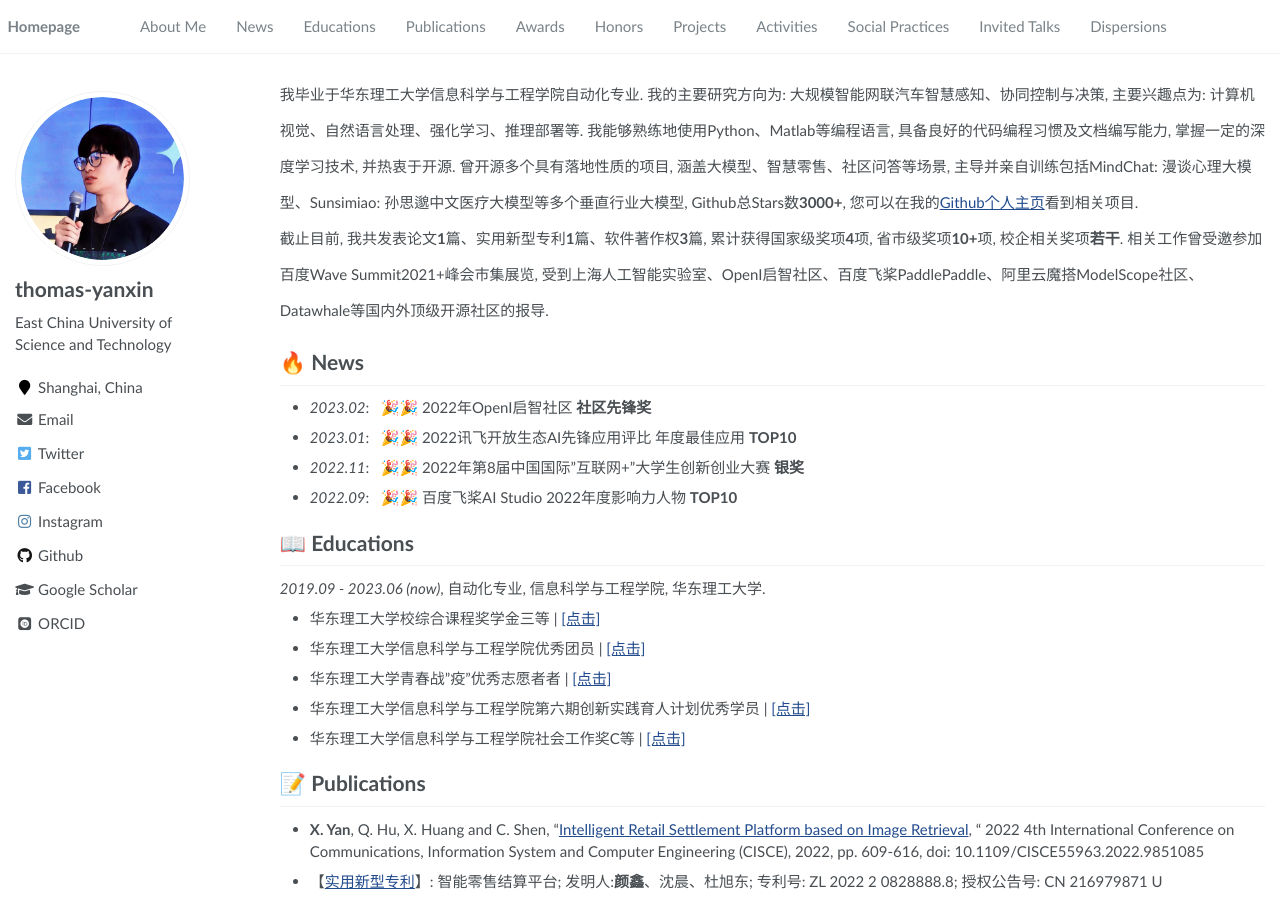
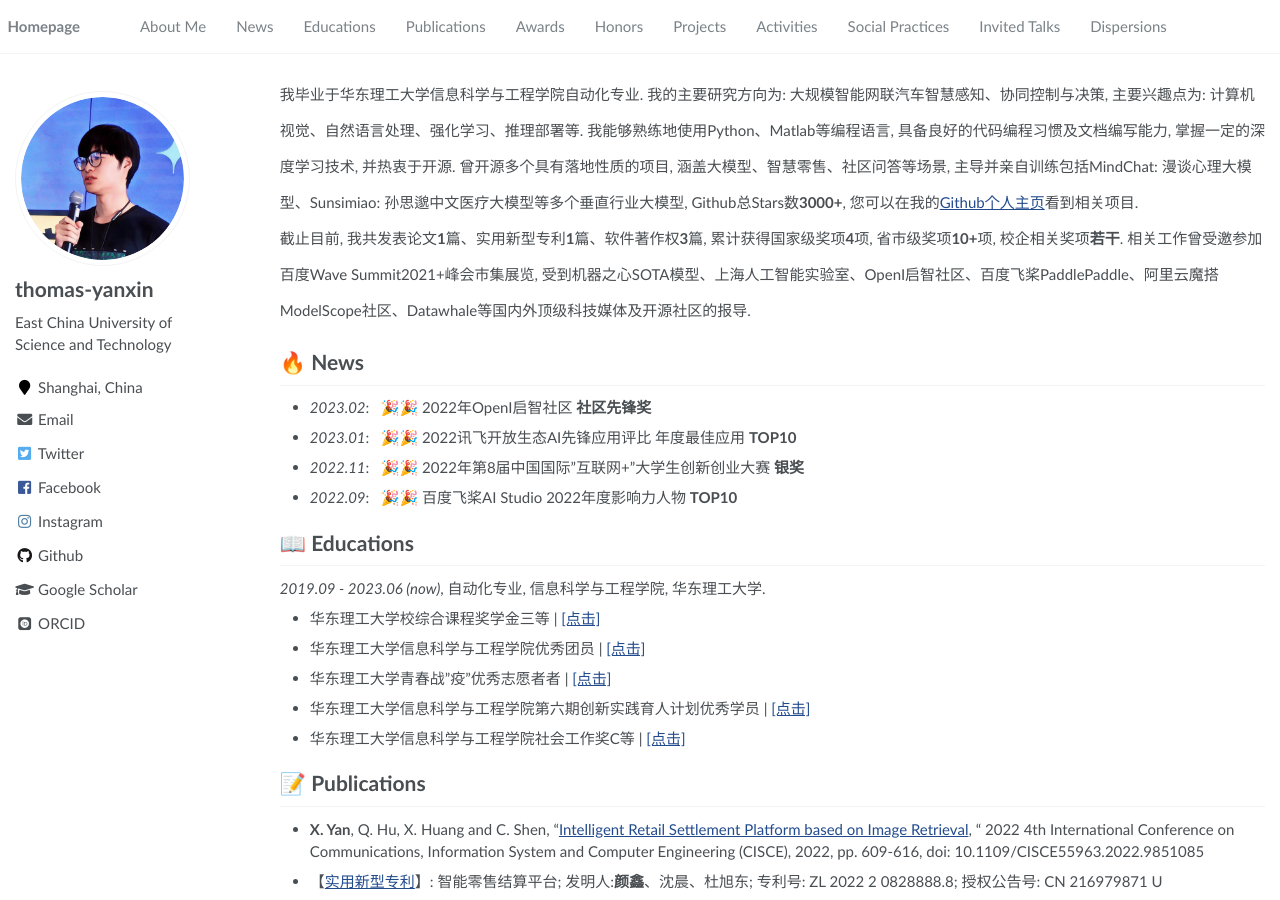
Before and after one commit to thomas-yanxin/thomas-yanxin.github.io, a Jekyll site: the page built from _pages/about.md, in a window 1280 px wide and 900 px high. Built offline with Jekyll 4.4.1, drawn with Linux system fonts in a browser that asks for light colours; some web fonts are replaced; some of the changed text lies outside the part shown.

Commit message:
Update about.md

```diff
--- a/_pages/about.md
+++ b/_pages/about.md
@@ -20,7 +20,7 @@
 <p style="line-height:2.4; ">
 我毕业于华东理工大学信息科学与工程学院自动化专业. 我的主要研究方向为: 大规模智能网联汽车智慧感知、协同控制与决策, 主要兴趣点为: 计算机视觉、自然语言处理、强化学习、推理部署等. 我能够熟练地使用Python、Matlab等编程语言, 具备良好的代码编程习惯及文档编写能力, 掌握一定的深度学习技术, 并热衷于开源. 曾开源多个具有落地性质的项目, 涵盖大模型、智慧零售、社区问答等场景, 主导并亲自训练包括MindChat: 漫谈心理大模型、Sunsimiao: 孙思邈中文医疗大模型等多个垂直行业大模型, Github总Stars数<strong>3000+</strong>, 您可以在我的<a href='https://github.com/thomas-yanxin'>Github个人主页</a>看到相关项目.
 <br/>
-截止目前, 我共发表论文<strong>1</strong>篇、实用新型专利<strong>1</strong>篇、软件著作权<strong>3</strong>篇, 累计获得国家级奖项<strong>4</strong>项, 省市级奖项<strong>10+</strong>项, 校企相关奖项<strong>若干</strong>. 相关工作曾受邀参加百度Wave Summit2021+峰会市集展览, 受到上海人工智能实验室、OpenI启智社区、百度飞桨PaddlePaddle、阿里云魔搭ModelScope社区、Datawhale等国内外顶级开源社区的报导.
+截止目前, 我共发表论文<strong>1</strong>篇、实用新型专利<strong>1</strong>篇、软件著作权<strong>3</strong>篇, 累计获得国家级奖项<strong>4</strong>项, 省市级奖项<strong>10+</strong>项, 校企相关奖项<strong>若干</strong>. 相关工作曾受邀参加百度Wave Summit2021+峰会市集展览, 受到机器之心SOTA模型、上海人工智能实验室、OpenI启智社区、百度飞桨PaddlePaddle、阿里云魔搭ModelScope社区、Datawhale等国内外顶级科技媒体及开源社区的报导.
 </p>
 
 # 🔥 News
@@ -170,7 +170,11 @@
 
 
 # 🚀 Dispersions
+* 【机器之心SOTA模型】蚂蚁CodeFuse-13B代码专用大模型开源; 夫子·明察司法大模型、**MindChat 心理大模型**等项目多个新模型版本开源 \| [\[链接\]](https://mp.weixin.qq.com/s/PppVdSHObBG7IRA-vgVLlA)
+* 【机器之心SOTA模型】不妨一试的开源项目! 基座模型, 领域精调, 推理加速及Agent开发开源方案季度盘点 \| [\[链接\]](https://mp.weixin.qq.com/s/ApOMU6qRfYopCW0NkUCQCQ)
+* 【OpenMMLab】EMO了? 来和MindChat聊聊, 可在线体验的AI心理大模型 \| [\[链接\]](https://mp.weixin.qq.com/s/wOQP2A0nm0OGaiwzdJ9wPg)
 * 【魔搭ModelScope社区】基于Qwen-7B的垂域大模型——MindChat(漫谈)心理大模型上线魔搭 \| [\[链接\]](https://mp.weixin.qq.com/s/frJwp-kLuF_aT_vt8V6hJQ)
+* 【GitHubStore】MindChat心理大模型 \| [\[链接\]](https://mp.weixin.qq.com/s/OIHSBq6c-4QAxvDUqmgpFA)
 * 【OpenI启智】强强角逐, 筑梦开源——2022年度启智社区优秀项目及开发者评选结果正式揭晓 \| [\[链接\]](https://mp.weixin.qq.com/s/PpbwEdP0-8wG9dsvRvRDaA)
 * 【OpenI启智】碰撞高校智慧, 凝聚青春力量 \| 因"AI"而"深"-高校开源专场顺利举办! \| [\[链接\]](https://mp.weixin.qq.com/s/phDFWZ8YOYEJMoYNrsOrag)
 * 【飞桨PaddlePaddle】飞桨助力合肥工业大学普适心理计算团队斩获"互联网+"大赛全国银奖 \| [\[链接\]](https://mp.weixin.qq.com/s/SgK9qSmYQ9ihIfvb1sHEwA)
```
